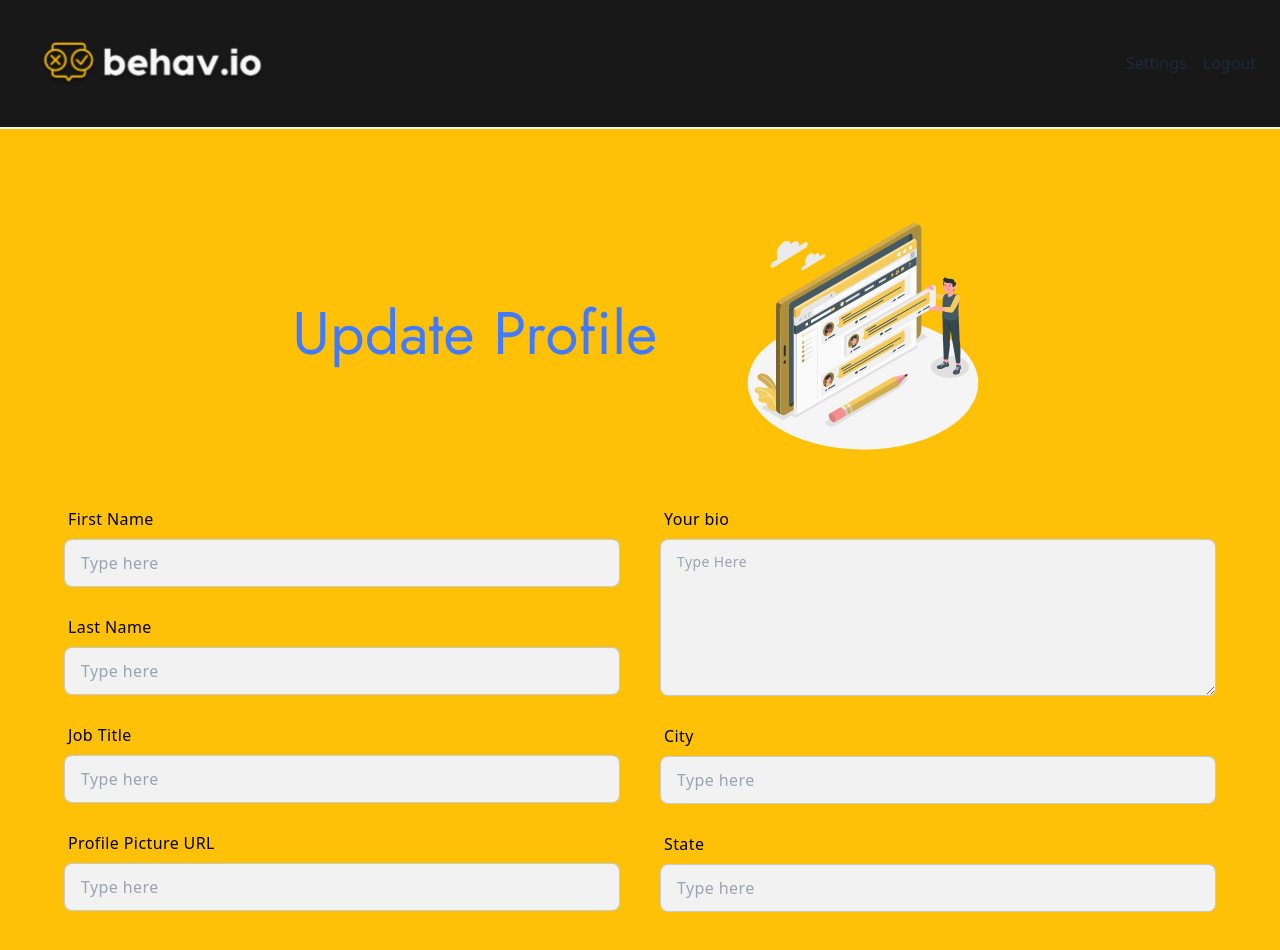
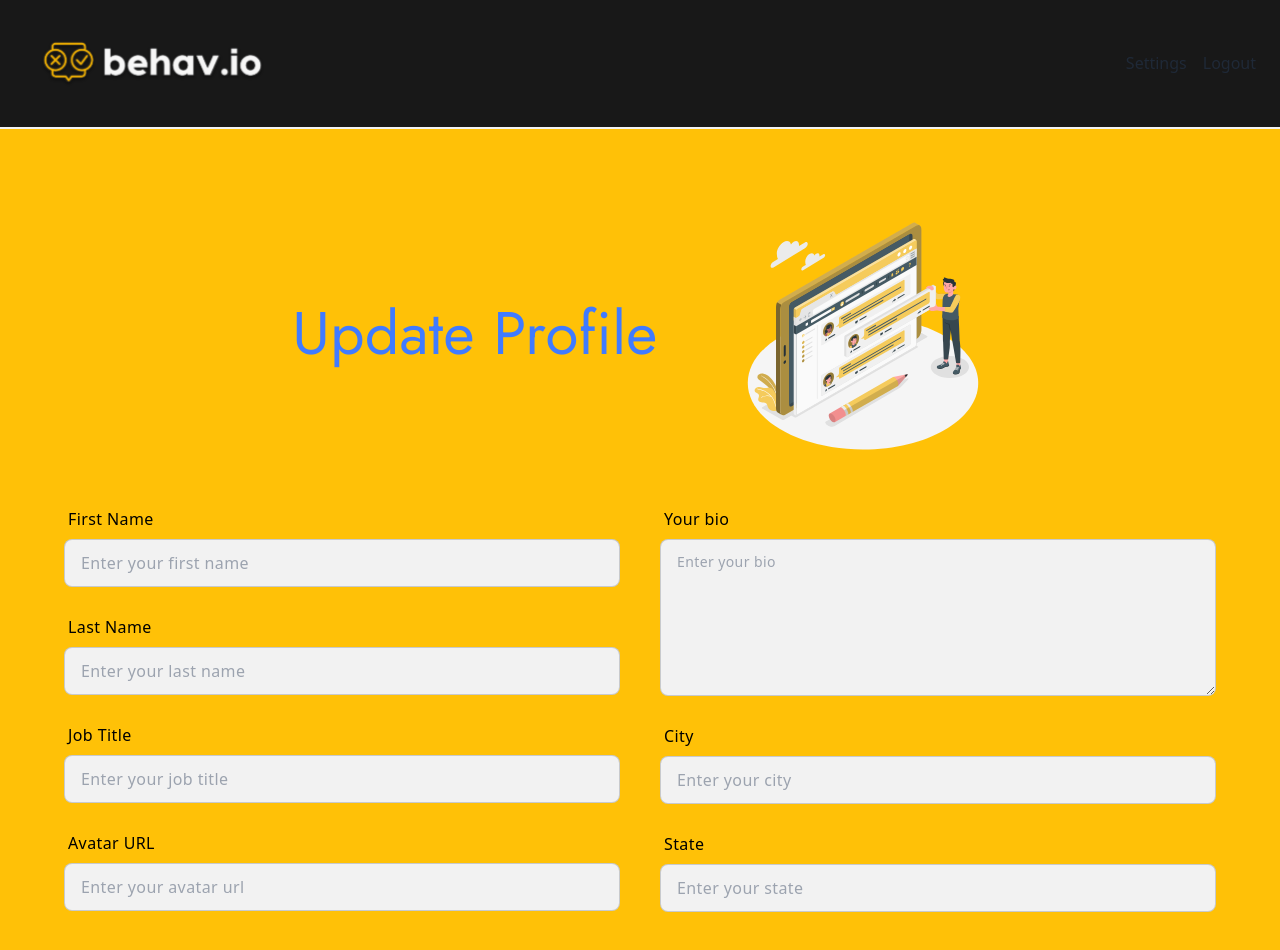
Before and after one commit to leodvincci/behav.io, a React (Vite) app in the folder behavio_frontend/: page /profile-settings in a window 1280 px wide. Shown: the top 950 px of the page. Built offline with nearby package versions, Linux system fonts and the light colour scheme.

Commit message:
fixed placeholder text

```diff
--- a/behavio_frontend/src/routes/ProfileSettingsPage.tsx
+++ b/behavio_frontend/src/routes/ProfileSettingsPage.tsx
@@ -18,45 +18,45 @@ const ProfileSettingsPage: React.FC = () => {
                   <label htmlFor="first-name" className="label">
                     <span>First Name</span>
                   </label>
-                  <input type="text" name="first-name" placeholder="Type here" className="input input-bordered w-full bg-secondary" />
+                  <input type="text" name="first-name" placeholder="Enter your first name" className="input input-bordered w-full bg-secondary" />
                 </div>
                 <div className="form-control w-full ">
                   <label htmlFor="last-name" className="label">
                     <span>Last Name</span>
                   </label>
-                  <input type="text" name="last-name" placeholder="Type here" className="input input-bordered w-full bg-secondary" />
+                  <input type="text" name="last-name" placeholder="Enter your last name" className="input input-bordered w-full bg-secondary" />
                 </div>
                 <div className="form-control w-full ">
-                  <label  className="label">
+                  <label htmlFor="job-title" className="label">
                     <span>Job Title</span>
                   </label>
-                  <input type="text" placeholder="Type here" className="input input-bordered w-full bg-secondary" />
+                  <input type="text" name="job-title" placeholder="Enter your job title" className="input input-bordered w-full bg-secondary" />
                 </div>
                 <div className="form-control w-full">
-                  <label className="label">
-                    <span>Profile Picture URL</span>
+                  <label htmlFor="avatar-url" className="label">
+                    <span>Avatar URL</span>
                   </label>
-                  <input type="textarea" placeholder="Type here" className="input input-bordered w-full bg-secondary" />
+                  <input name="avatar-url" type="textarea" placeholder="Enter your avatar url" className="input input-bordered w-full bg-secondary" />
                 </div>
               </div>
               <div className="w-full flex flex-col gap-5">
                 <div className="form-control w-full">
-                  <label className="label">
+                  <label htmlFor="bio" className="label">
                     <span>Your bio</span>
                   </label>
-                  <textarea className="textarea textarea-bordered h-24 lg:h-[9.8rem] bg-secondary" placeholder="Type Here"></textarea>
+                  <textarea name="bio" className="textarea textarea-bordered h-24 lg:h-[9.8rem] bg-secondary" placeholder="Enter your bio"></textarea>
                 </div>
                 <div className="form-control w-full">
-                  <label className="label">
+                  <label htmlFor="city" className="label">
                     <span>City</span>
                   </label>
-                  <input type="textarea" placeholder="Type here" className="input input-bordered w-full bg-secondary" />
+                  <input name="city" type="textarea" placeholder="Enter your city" className="input input-bordered w-full bg-secondary" />
                 </div>
                 <div className="form-control w-full">
-                  <label className="label">
+                  <label htmlFor="state" className="label">
                     <span>State</span>
                   </label>
-                  <input type="textarea" placeholder="Type here" className="input input-bordered w-full bg-secondary" />
+                  <input name="state" type="textarea" placeholder="Enter your state" className="input input-bordered w-full bg-secondary" />
                 </div>
               </div>
             </div>
```
